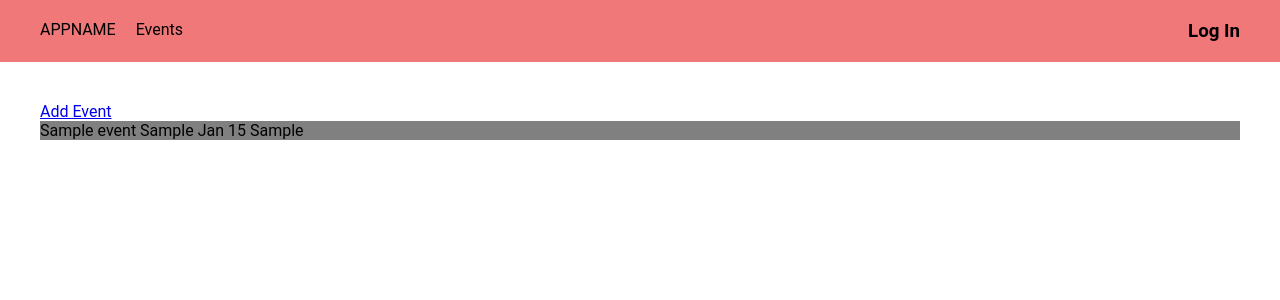
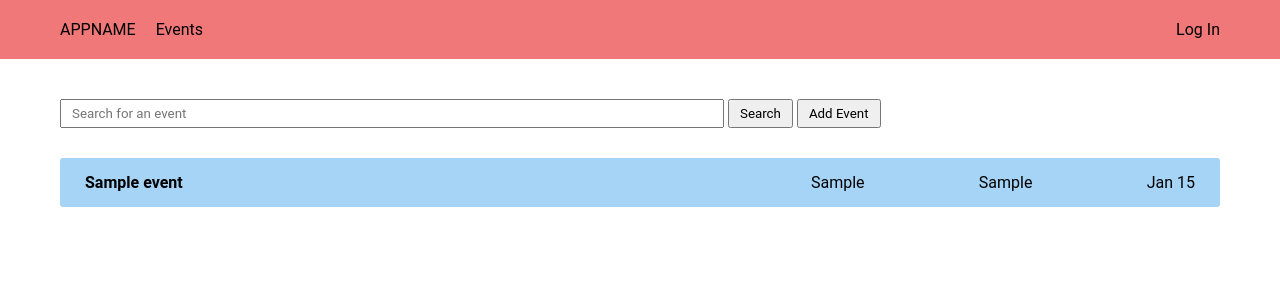
Before and after one commit to MiniCube11/iohacks2022, a Flask app: page /events in a window 1280 px wide. Shown: the top 300 px of the page. Run offline with Flask 2, Linux system fonts and the light colour scheme; tables that the repository leaves empty hold one stand-in row (values such as "Sample post").

Commit message:
Improving styling of events page

```diff
--- a/app/static/css/style.css
+++ b/app/static/css/style.css
@@ -5,7 +5,7 @@
 }
 
 :root {
-    --margin-side: 40px;
+    --margin-side: 60px;
 }
 
 .error {
@@ -37,6 +37,43 @@
     margin: 40px var(--margin-side);
 }
 
+.events {
+    margin-top: 30px;
+}
+
 .event-container {
-    background-color: grey;
+    background-color: #A5D4F6;
+    padding: 15px 25px;
+    border-radius: 3px;
+    display: flex;
+    justify-content: space-between;
 }
+
+.event-right {
+    display: flex;
+    justify-content: space-between;
+    width: 30vw;
+}
+
+.search {
+    width: 50vw;
+    padding: 5px 10px;
+}
+
+.nav-button, form input[type=submit] {
+    padding: 5px 10px;
+}
+
+form p, form input[type=submit] {
+    margin-top: 10px;
+    margin-bottom: 2px;
+}
+
+form input[type=text], form input[type=date], form textarea {
+    width: 40vw;
+    padding: 5px 10px;
+}
+
+form textarea {
+    height: 50px;
+}
--- a/app/templates/base.html
+++ b/app/templates/base.html
@@ -18,7 +18,7 @@
           <a class="user">{{ current_user.email }}</a>
           <a href="{{ url_for('auth.logout') }}">Log Out</a>
         {% else %}
-          <a href="{{ url_for('auth.login') }}"><h3>Log In</h3></a>
+          <a href="{{ url_for('auth.login') }}">Log In</a>
         {% endif %}
       </div>
     </div>
--- a/app/templates/main/events.html
+++ b/app/templates/main/events.html
@@ -2,14 +2,20 @@
 
 {% block content %}
 <div class="main">
-    <a href="{{ url_for('events.add_event') }}">Add Event</a>
-    {% for event in events %}
-    <div class="event-container">
-        {{ event.title }}
-        {{ event.organizer }}
-        {{ format_date(event.date) }}
-        {{ event.event_type }}
+    <input class="search" placeholder="Search for an event">
+    <button class="nav-button">Search</button>
+    <a href="{{ url_for('events.add_event') }}"><button class="nav-button">Add Event</button></a>
+    <div class="events">
+        {% for event in events %}
+        <div class="event-container">
+            <b>{{ event.title }}</b>
+            <div class="event-right">
+                <p>{{ event.organizer }}</p>
+                <p>{{ event.event_type }}</p>
+                <p>{{ format_date(event.date) }}</p>
+            </div>
+        </div>
+        {% endfor %}
     </div>
-    {% endfor %}
 </div>
 {% endblock %}
```
Also changed, not shown: app/templates/events/add_event.html (+16 -8 lines).
